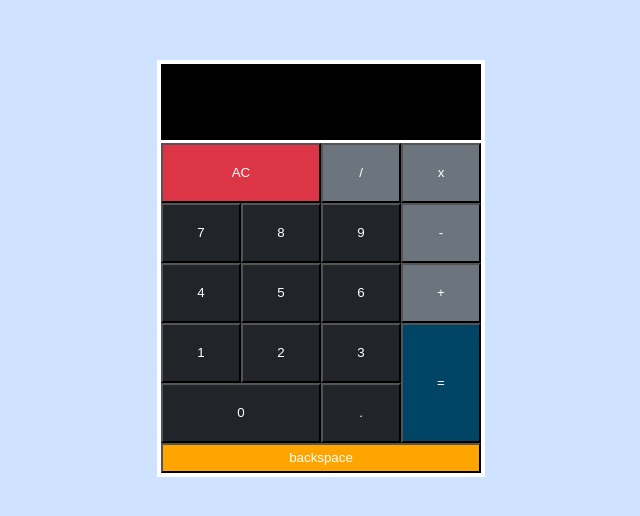
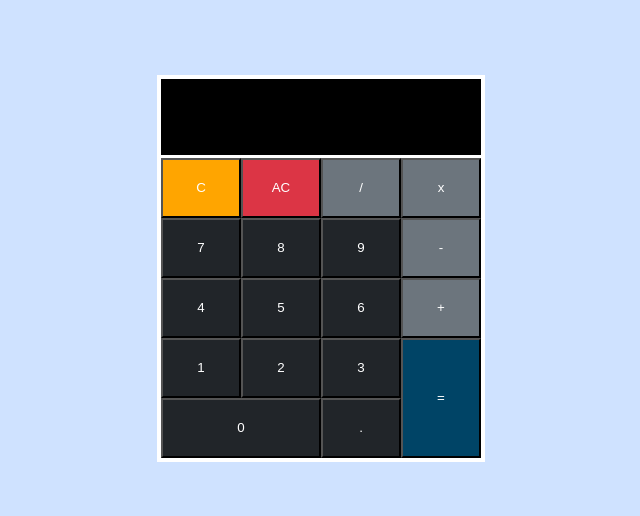
Before and after one commit to chinhle23/odin-calculator, a plain HTML site: page index.html in a window 1280 px wide. Shown: the part 132-648 px from the top of the page, without its empty margins (319-959 px from the left). Drawn offline with Linux system fonts and the light colour scheme.

Commit message:
Move backspace button next to clear button

```diff
--- a/index.html
+++ b/index.html
@@ -9,6 +9,7 @@
     <div class="calculator">
       <div id="display"><p id="text"></p></div>
       <div class="row">
+        <button id="backspace">C</button>
         <button id="clear">AC</button>
         <button id="divide" value="/" class="operator">/</button>
         <button id="multiply" value="*" class="operator">x</button>
@@ -39,9 +40,6 @@
         </div>
         <button id="equals" value="=">=</button>
       </div>
-      <div class="row">
-        <button id="backspace" value="delete">backspace</button>
-      </div>
     </div>
     <script src="javascript.js"></script>
   </body>
--- a/style.css
+++ b/style.css
@@ -37,7 +37,7 @@ button {
   display: flex;
 }
 
-#clear, #zero {
+#zero {
   width: 160px;
   height: 60px;
 }
@@ -46,7 +46,7 @@ button {
   background-color: rgb(220, 53, 69);
 }
 
-.operator, .number, #decimal {
+.operator, .number, #decimal, #backspace, #clear {
   width: 80px;
   height: 60px;
 }
@@ -66,7 +66,5 @@ button {
 }
 
 #backspace {
-  width: 320px;
-  height: 30px;
   background-color: orange;
 }
```
